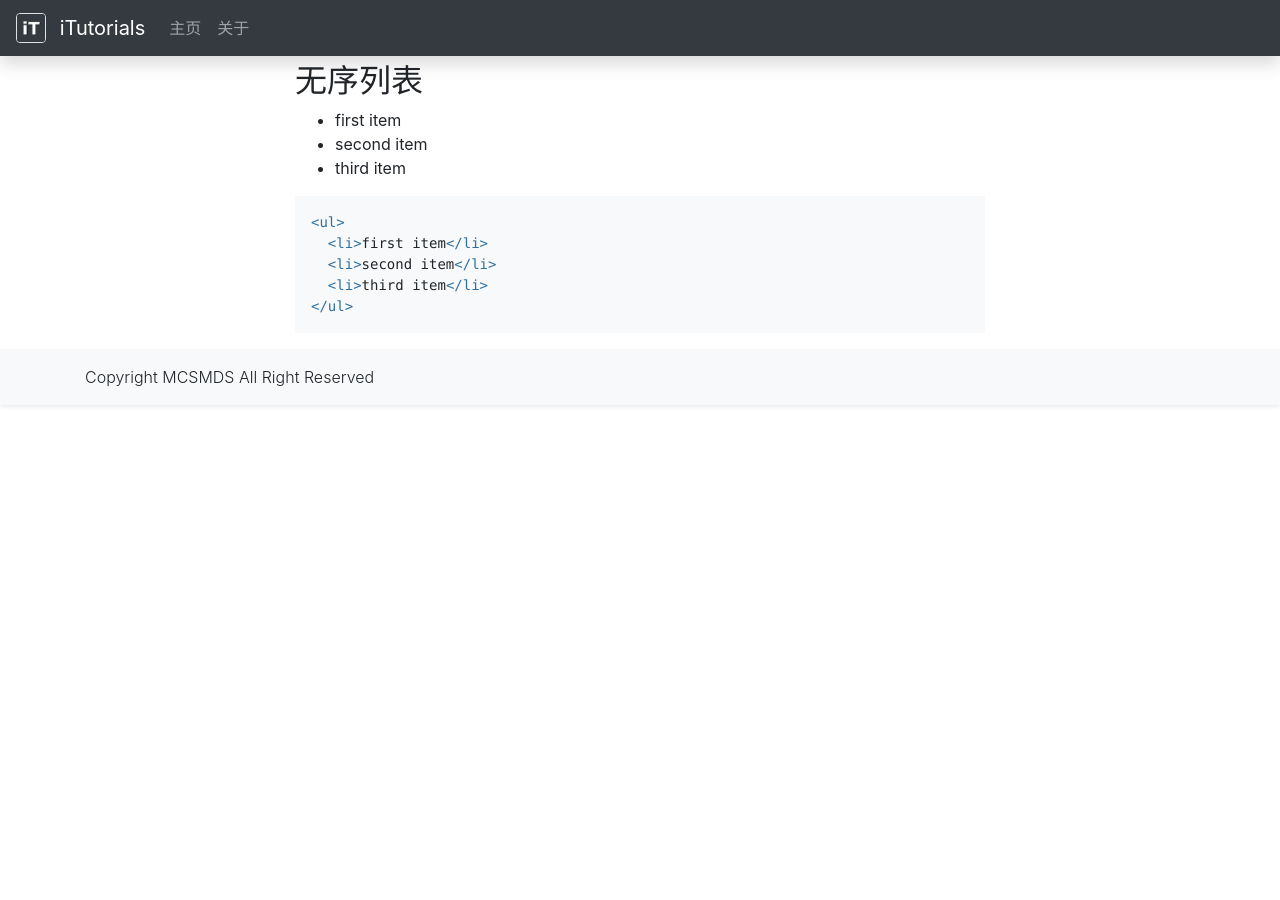
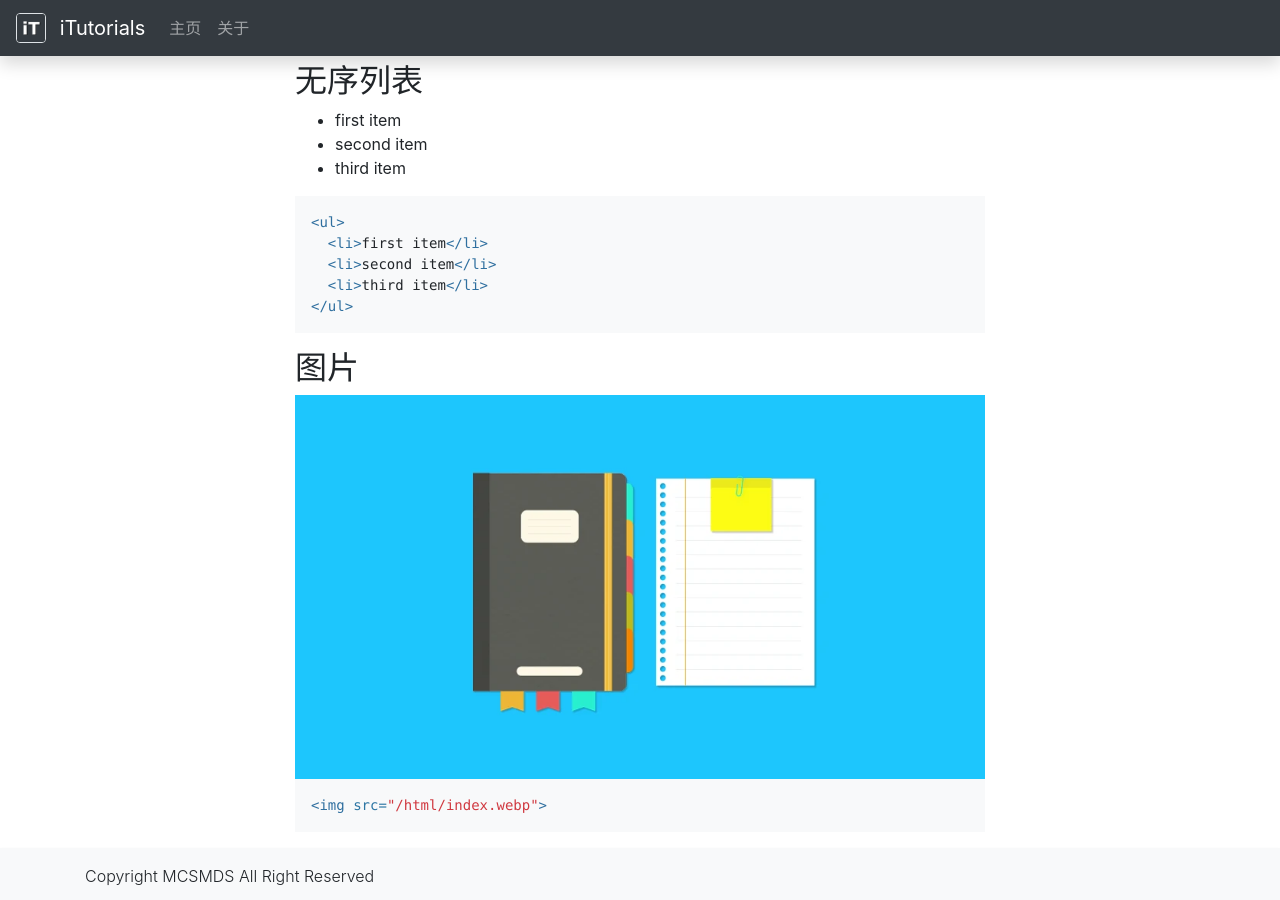
Before and after one commit to MCSMDS/iTutorials2, a Jekyll site: the page built from _tutorials/html/content.md, in a window 1280 px wide and 900 px high, scrolled down 1197 px. Built offline with Jekyll 4.4.1, drawn with Linux system fonts in a browser that asks for light colours; before the commit the page ends 1602 px from its top, so only the background shows below that.

Commit message:
Update content.md

````diff
--- a/_tutorials/html/content.md
+++ b/_tutorials/html/content.md
@@ -66,3 +66,15 @@ layout: default
   <li>third item</li>
 </ul>
 ```
+
+
+## 图片
+
+<picture>
+<source type="image/webp" srcset="/html/index.webp?v={{ "now" | date: "%s" }}">
+<source type="image/jpeg" srcset="/html/index.jpg?v={{ "now" | date: "%s" }}">
+<img src="/html/index.jpg?v={{ "now" | date: "%s" }}" class="img-fluid" alt="example">
+</picture>
+``` html
+<img src="/html/index.webp">
+```
````
